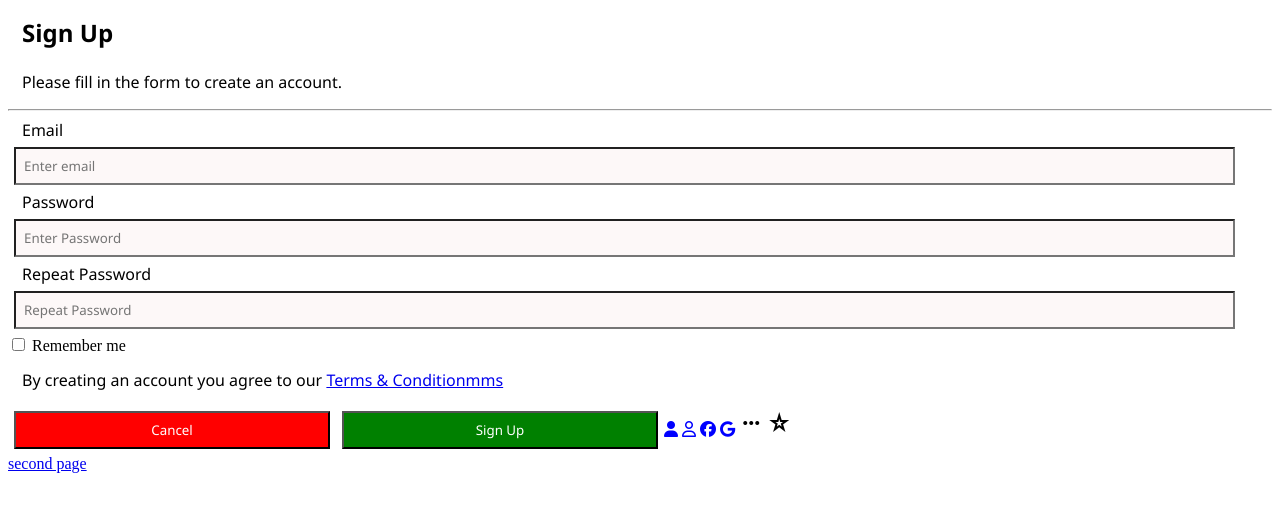
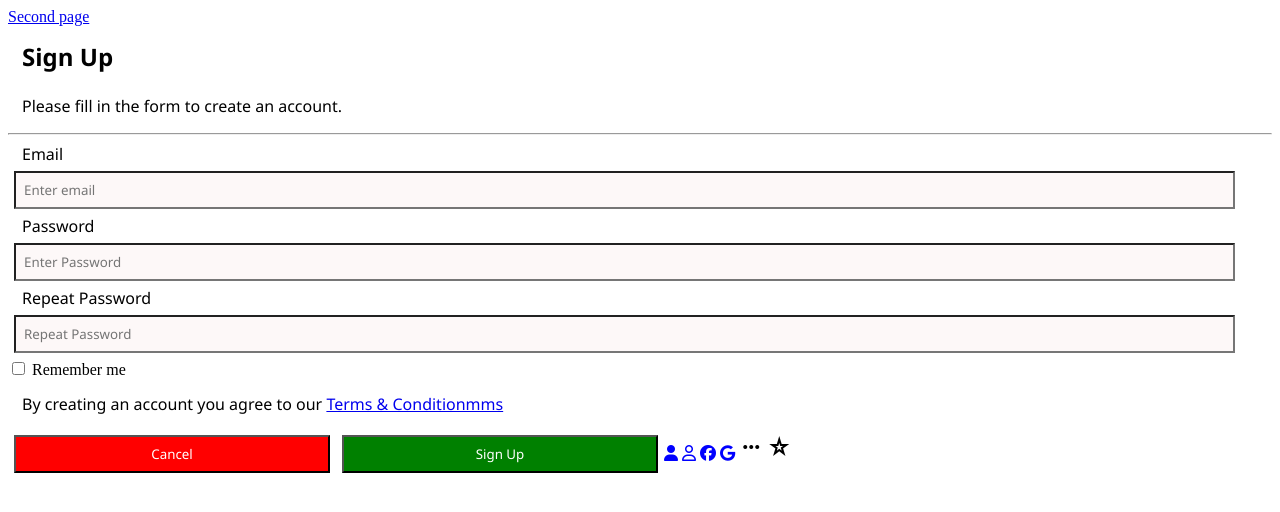
Before and after one commit to ibadeki/exercise, a plain HTML site: page index.html in a window 1280 px wide. Drawn offline with nearby package versions, Linux system fonts and the light colour scheme.

Commit message:
Changed file name

```diff
--- a/index.html
+++ b/index.html
@@ -12,6 +12,7 @@
     <link rel="stylesheet" href="https://fonts.googleapis.com/css2?family=Material+Symbols+Outlined:opsz,wght,FILL,GRAD@20..48,100..700,0..1,-50..200" />
 </head>
 <body>
+    <a href="./pro4.html">Second page</a>
     <h2><strong>Sign Up</strong></h2>
     <p>Please fill in the form to create an account.</p>
     <hr>
@@ -31,7 +32,6 @@
     <i class="fa-brands fa-google"></i>
     <span class="material-symbols-outlined">more_horiz</span>
     <span class="material-symbols-outlined">star_rate </span><br>
-    <a href="./pro4.html">second page</a>
 
 
 </body>
```
